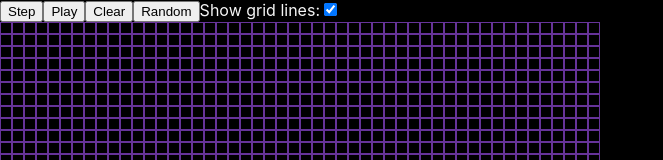
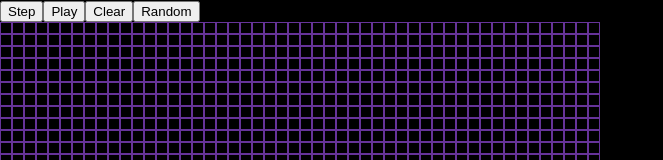
Before and after one commit to ahuth/conway, a React (Create React App) app: page / in a window 1280 px wide. Shown: the top 160 px of the page, without its empty margins (0-663 px from the left). Built offline with nearby package versions, Linux system fonts and the light colour scheme.

Commit message:
Revert "Add a toggle to show/hide grid lines"
This reverts commit 94951a16b3ef36aac52e8575b0b5584a10a75a8e.

```diff
--- a/src/components/App.tsx
+++ b/src/components/App.tsx
@@ -1,10 +1,9 @@
-import React, { useState } from 'react';
+import React from 'react';
 import Grid from './Grid';
 import useSimulation from '../hooks/useSimulation';
 
 export default function App() {
   const { world, playing, doClear, doRandomize, doStep, doToggleCell, doToggleStart } = useSimulation();
-  const [showGridLines, setShowGridLines] = useState(true);
 
   return (
     <div>
@@ -12,11 +11,7 @@ export default function App() {
       <button onClick={doToggleStart}>{playing ? 'Stop' : 'Play'}</button>
       <button onClick={doClear}>Clear</button>
       <button onClick={doRandomize}>Random</button>
-      <label>
-        Show grid lines:
-        <input type="checkbox" onChange={() => setShowGridLines(state => !state)} checked={showGridLines} />
-      </label>
-      <Grid onClick={doToggleCell} showGridLines={showGridLines} world={world} />
+      <Grid onClick={doToggleCell} world={world} />
     </div>
   );
 }
--- a/src/components/Block.tsx
+++ b/src/components/Block.tsx
@@ -3,17 +3,16 @@ import React, { useMemo } from 'react';
 type Props = {
   on: boolean,
   onClick: () => void,
-  showGridLines: boolean,
 }
 
-export default function Block({ on, onClick, showGridLines }: Props) {
-  const styles = useMemo(() => getStyles(on, showGridLines), [on, showGridLines]);
+export default function Block({ on, onClick }: Props) {
+  const styles = useMemo(() => getStyles(on), [on]);
   return <div onClick={onClick} role="button" style={styles} />;
 }
 
-function getStyles(on: boolean, showGridLines: boolean) {
+function getStyles(on: boolean) {
   return {
     backgroundColor: on ? 'whitesmoke' : 'black',
-    border: showGridLines ? '1px solid rebeccapurple' : undefined,
+    border: '1px solid rebeccapurple',
   };
 }
--- a/src/components/Grid.tsx
+++ b/src/components/Grid.tsx
@@ -4,24 +4,16 @@ import * as World from '../utils/world';
 
 type Props = {
   onClick: (index: number) => void,
-  showGridLines: boolean,
   world: World.Type,
 }
 
-export default function Grid({ onClick, showGridLines, world }: Props) {
+export default function Grid({ onClick, world }: Props) {
   const styles = useMemo(() => getStyles(world.size), [world.size])
 
   return (
     <div style={styles}>
       {World.mapCells(world, (alive, index) => {
-        return (
-          <Block
-            key={`${index}-${alive}`}
-            on={alive}
-            onClick={onClick.bind(null, index)}
-            showGridLines={showGridLines}
-          />
-        );
+        return <Block on={alive} onClick={onClick.bind(null, index)} key={`${index}-${alive}`} />;
       })}
     </div>
   );
```
